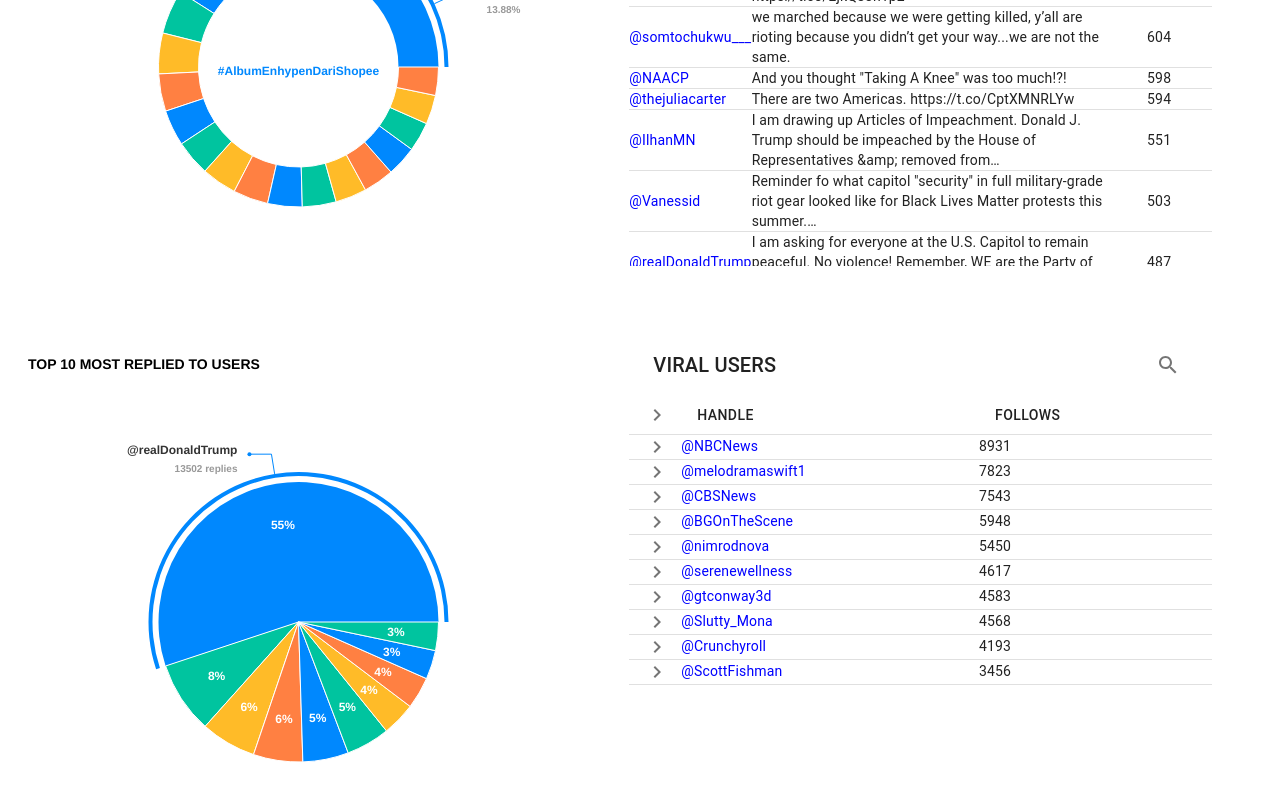
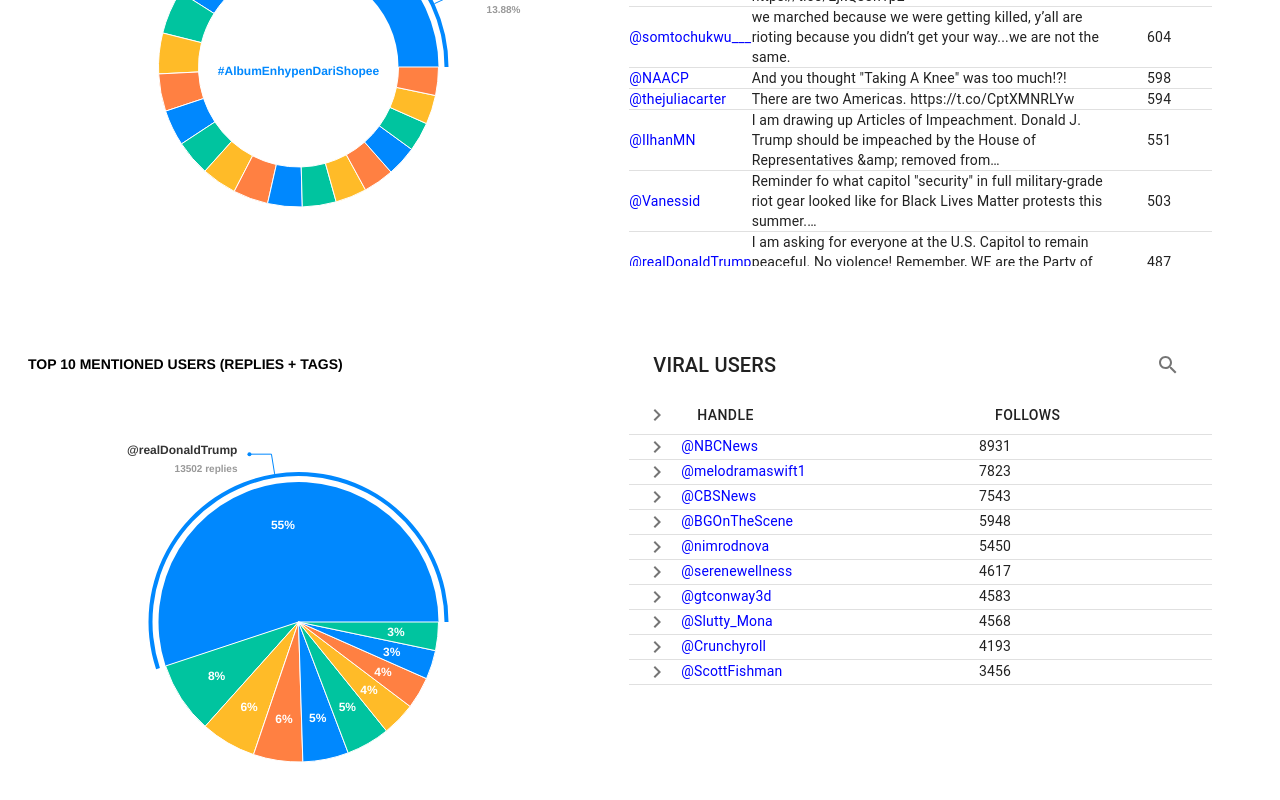
Before and after one commit to tt-mp/capitolriottwitter, a React (Create React App) app: page / in a window 1280 px wide. Shown: the part 601-1401 px from the top of the page. Built offline with nearby package versions, Linux system fonts and the light colour scheme.

Commit message:
Clarify label

```diff
--- a/src/App.css
+++ b/src/App.css
@@ -62,7 +62,6 @@ h1 {
     margin-right: 40px;
     font-size: 12px;
     padding-left: 60px;
-    padding-bottom: 50px;
 }
 
 a {
--- a/src/components/MentionsPieChart.js
+++ b/src/components/MentionsPieChart.js
@@ -66,7 +66,7 @@ function MentionsPieChart({ chartData }) {
 
   return (
     <div className="mentions">
-        TOP 10 MOST REPLIED TO USERS
+        TOP 10 MENTIONED USERS (REPLIES + TAGS)
         <ResponsiveContainer width="100%" height={500}>
             <PieChart width="100%" height={300}>
                 <Pie
```
